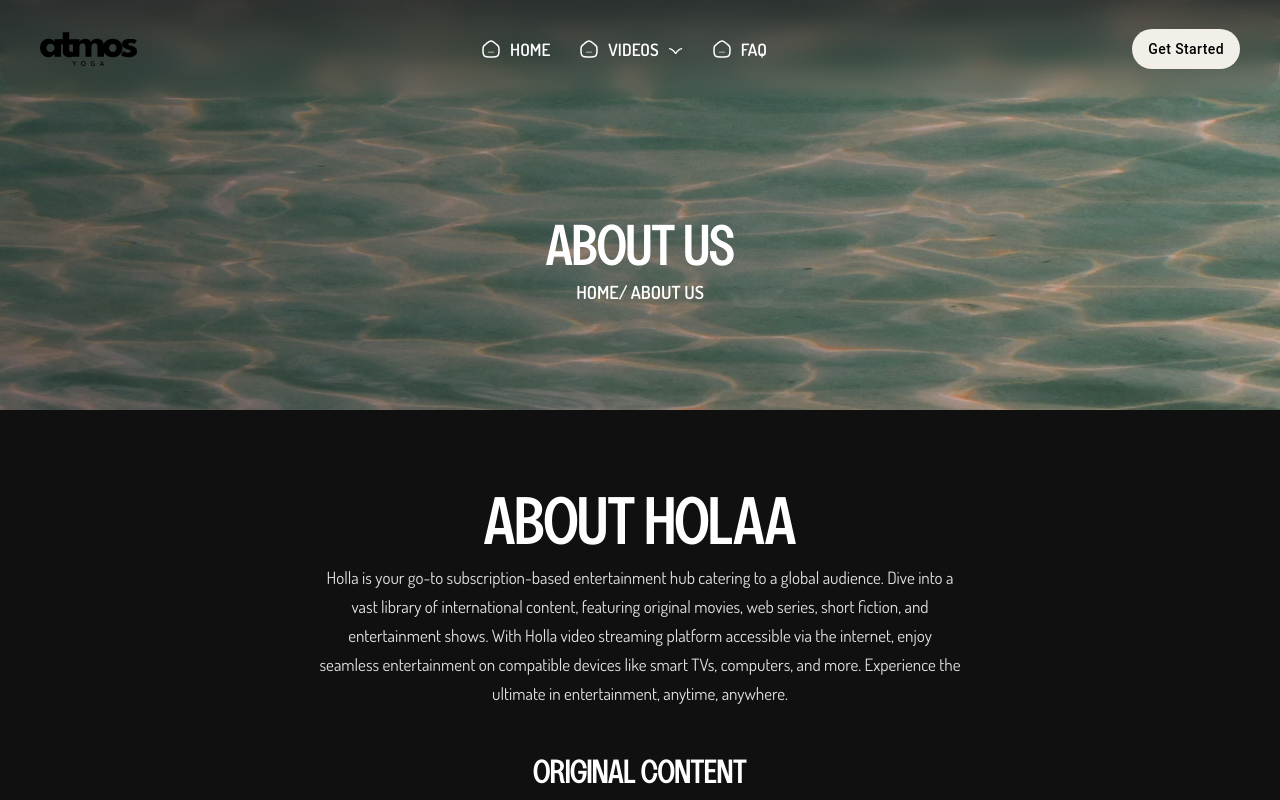
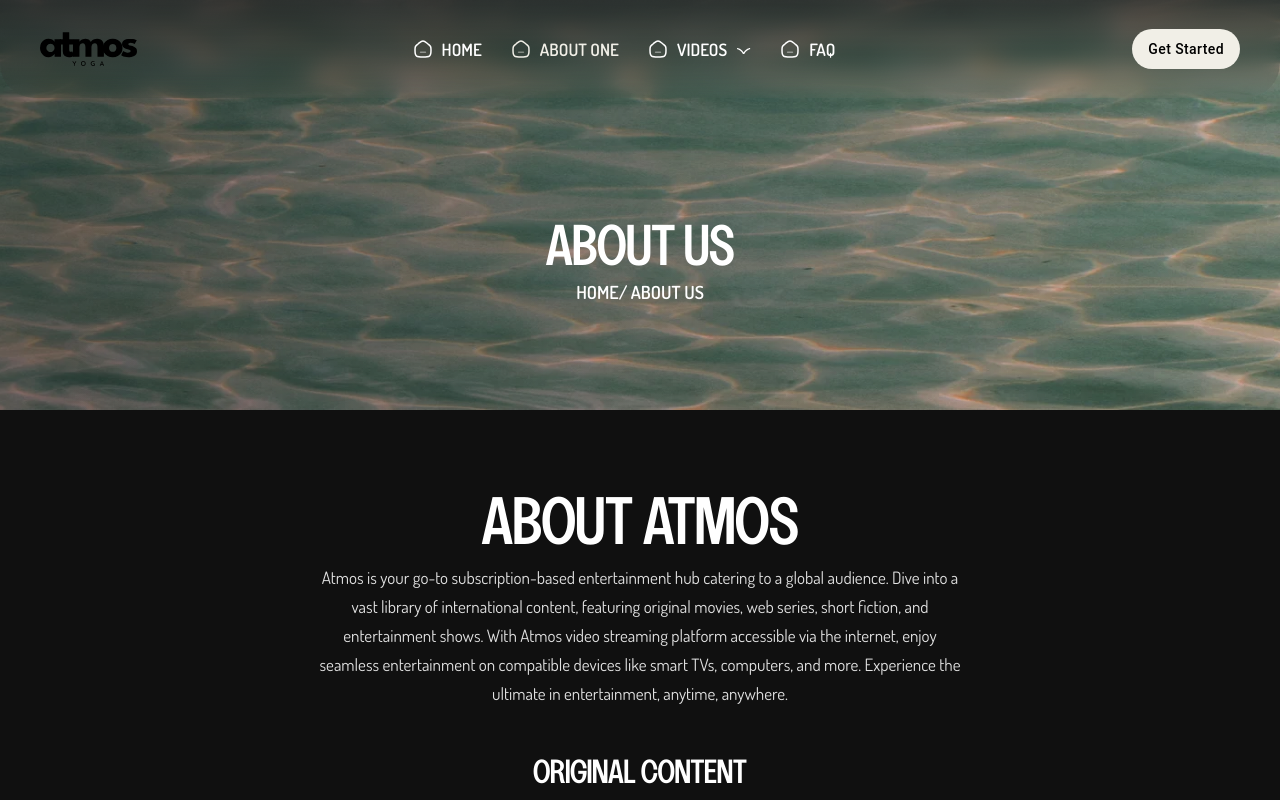
Before and after one commit to GullFatima0012/Atmos, a Next.js app: page /about in a window 1280 px wide. Shown: the top 800 px of the page. Built offline with nearby package versions, Linux system fonts and the light colour scheme.

Commit message:
Added a bit amendements according to client part 2

```diff
--- a/src/data/about.js
+++ b/src/data/about.js
@@ -2,10 +2,10 @@ import AboutUsImage from "@/../public/assets/images/breadcrumb/about-us.webp";
 
 const about = {
   image: AboutUsImage,
-  title: "About holaa",
+  title: "About Atmos",
   subTitle: "Original content",
   descriptionOne:
-    "Holla is your go-to subscription-based entertainment hub catering to a global audience. Dive into a vast library of international content, featuring original movies, web series, short fiction, and entertainment shows. With Holla video streaming platform accessible via the internet, enjoy seamless entertainment on compatible devices like smart TVs, computers, and more. Experience the ultimate in entertainment, anytime, anywhere.",
+    "Atmos is your go-to subscription-based entertainment hub catering to a global audience. Dive into a vast library of international content, featuring original movies, web series, short fiction, and entertainment shows. With Atmos video streaming platform accessible via the internet, enjoy seamless entertainment on compatible devices like smart TVs, computers, and more. Experience the ultimate in entertainment, anytime, anywhere.",
   descriptionTwo:
     "Potenti nullam ac tortor vitae. Velit scelerisque in dictum non consectetur a erat nam at. Tristique et egestas quis ipsum suspendisse ultrices gravida dictum. At elementum eu facilisis sed odio morbi quis. Ac odio tempor orci dapibus ultrices. Massa placerat duis ultricies lacus.",
 };
--- a/src/data/menu.js
+++ b/src/data/menu.js
@@ -8,6 +8,10 @@ const menuOneData = {
     {
       name: "Home",
       href: "/",
+    },
+    {
+      name: "About One",
+      href: "about",
     },
     {
       name: "Videos",
```
